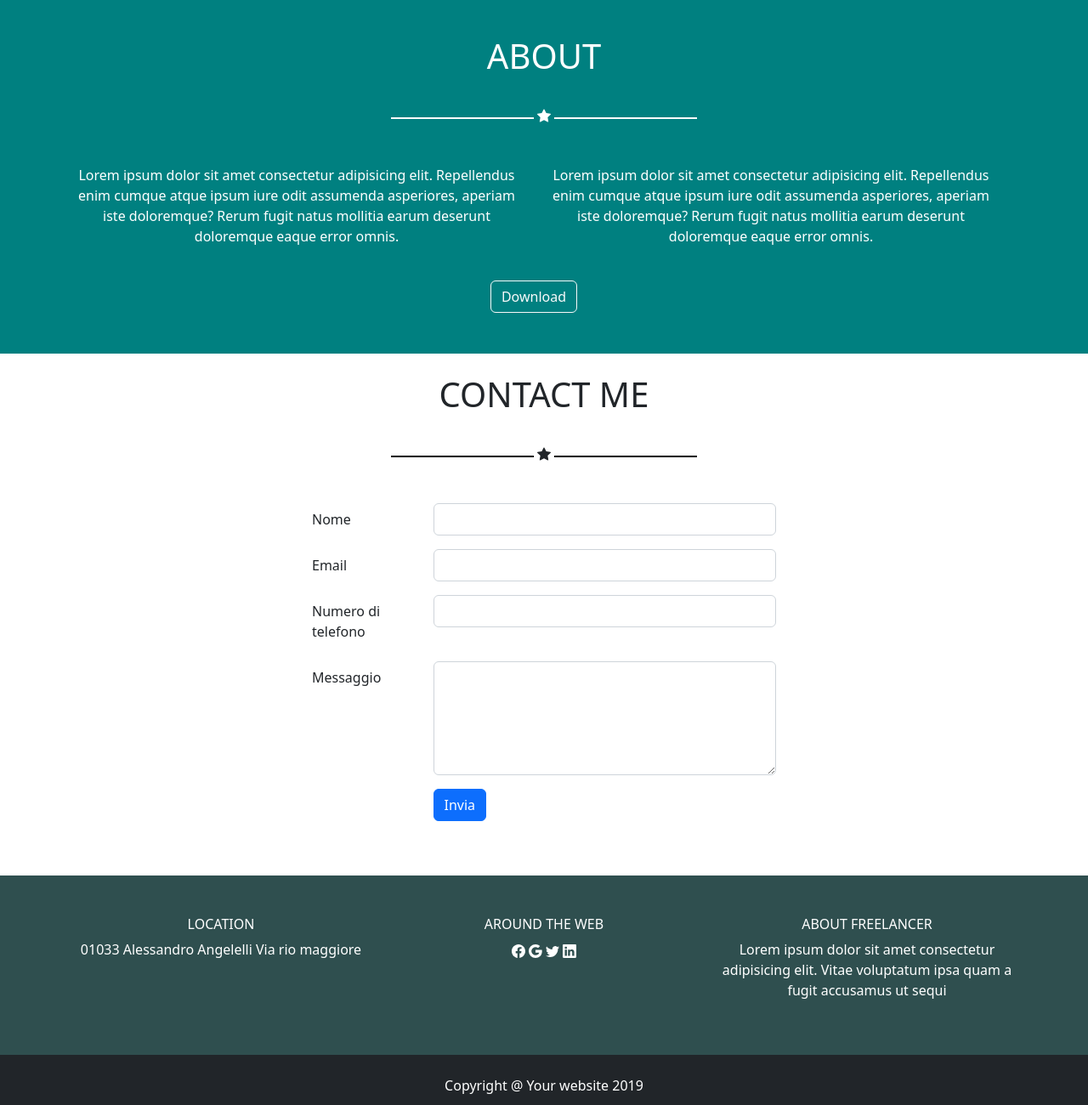
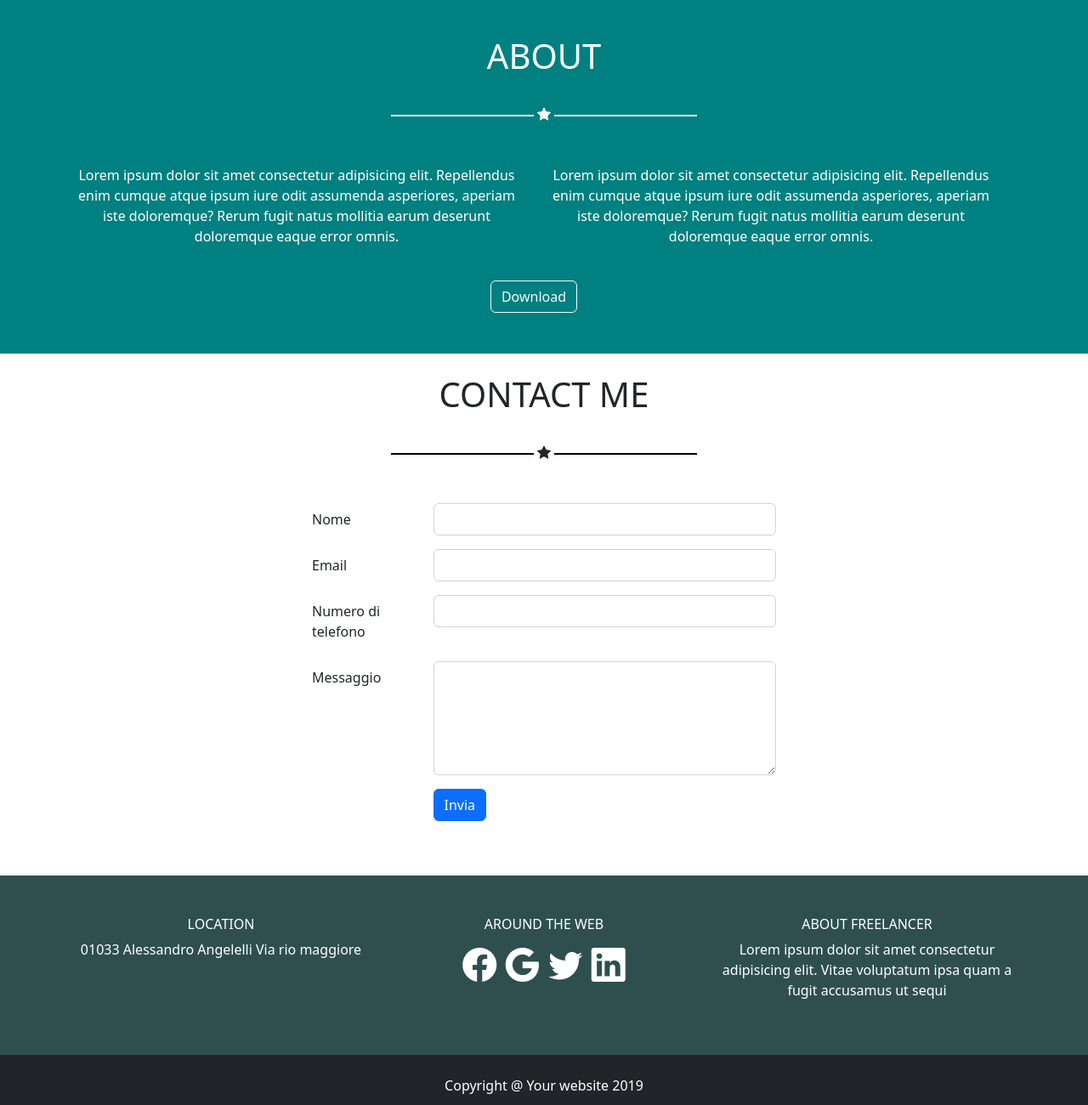
Before and after one commit to Alessandroang/html-css-bootstrap-freelancer, a plain HTML site: page index.html in a window 1280 px wide. Shown: the part 1380-2680 px from the top of the page at 85% size. Drawn offline with nearby package versions, Linux system fonts and the light colour scheme.

Commit message:
Add icons, delete svg

```diff
--- a/index.html
+++ b/index.html
@@ -9,6 +9,10 @@
       rel="stylesheet"
       integrity="sha384-rbsA2VBKQhggwzxH7pPCaAqO46MgnOM80zW1RWuH61DGLwZJEdK2Kadq2F9CUG65"
       crossorigin="anonymous"
+    />
+    <link
+      rel="stylesheet"
+      href="https://cdn.jsdelivr.net/npm/bootstrap-icons@1.10.5/font/bootstrap-icons.css"
     />
 
     <title>Start Bootstrap</title>
@@ -70,18 +74,7 @@
               </div>
               <div class="col-12">
                 <div class="white-line"></div>
-                <svg
-                  xmlns="http://www.w3.org/2000/svg"
-                  width="16"
-                  height="16"
-                  fill="currentColor"
-                  class="bi bi-star-fill"
-                  viewBox="0 0 16 16"
-                >
-                  <path
-                    d="M3.612 15.443c-.386.198-.824-.149-.746-.592l.83-4.73L.173 6.765c-.329-.314-.158-.888.283-.95l4.898-.696L7.538.792c.197-.39.73-.39.927 0l2.184 4.327 4.898.696c.441.062.612.636.282.95l-3.522 3.356.83 4.73c.078.443-.36.79-.746.592L8 13.187l-4.389 2.256z"
-                  />
-                </svg>
+                <i class="bi bi-star-fill"></i>
                 <div class="white-line"></div>
               </div>
               <p class="col-12 py-4">
@@ -101,18 +94,7 @@
             </div>
             <div class="col-12 py-4">
               <div class="black-line"></div>
-              <svg
-                xmlns="http://www.w3.org/2000/svg"
-                width="16"
-                height="16"
-                fill="currentColor"
-                class="bi bi-star-fill"
-                viewBox="0 0 16 16"
-              >
-                <path
-                  d="M3.612 15.443c-.386.198-.824-.149-.746-.592l.83-4.73L.173 6.765c-.329-.314-.158-.888.283-.95l4.898-.696L7.538.792c.197-.39.73-.39.927 0l2.184 4.327 4.898.696c.441.062.612.636.282.95l-3.522 3.356.83 4.73c.078.443-.36.79-.746.592L8 13.187l-4.389 2.256z"
-                />
-              </svg>
+              <i class="bi bi-star-fill"></i>
               <div class="black-line"></div>
             </div>
           </div>
@@ -171,18 +153,7 @@
             </div>
             <div class="col-12 py-4">
               <div class="white-line"></div>
-              <svg
-                xmlns="http://www.w3.org/2000/svg"
-                width="16"
-                height="16"
-                fill="currentColor"
-                class="bi bi-star-fill"
-                viewBox="0 0 16 16"
-              >
-                <path
-                  d="M3.612 15.443c-.386.198-.824-.149-.746-.592l.83-4.73L.173 6.765c-.329-.314-.158-.888.283-.95l4.898-.696L7.538.792c.197-.39.73-.39.927 0l2.184 4.327 4.898.696c.441.062.612.636.282.95l-3.522 3.356.83 4.73c.078.443-.36.79-.746.592L8 13.187l-4.389 2.256z"
-                />
-              </svg>
+              <i class="bi bi-star-fill"></i>
               <div class="white-line"></div>
             </div>
 
@@ -223,18 +194,7 @@
             </div>
             <div class="col-12 py-4">
               <div class="black-line"></div>
-              <svg
-                xmlns="http://www.w3.org/2000/svg"
-                width="16"
-                height="16"
-                fill="currentColor"
-                class="bi bi-star-fill"
-                viewBox="0 0 16 16"
-              >
-                <path
-                  d="M3.612 15.443c-.386.198-.824-.149-.746-.592l.83-4.73L.173 6.765c-.329-.314-.158-.888.283-.95l4.898-.696L7.538.792c.197-.39.73-.39.927 0l2.184 4.327 4.898.696c.441.062.612.636.282.95l-3.522 3.356.83 4.73c.078.443-.36.79-.746.592L8 13.187l-4.389 2.256z"
-                />
-              </svg>
+              <i class="bi bi-star-fill"></i>
               <div class="black-line"></div>
             </div>
             <div class="col-12 py-4">
@@ -328,54 +288,12 @@
           </div>
           <div class="col-12 col-md-4 py-4">
             <h6>AROUND THE WEB</h6>
-            <svg
-              xmlns="http://www.w3.org/2000/svg"
-              width="16"
-              height="16"
-              fill="currentColor"
-              class="bi bi-facebook"
-              viewBox="0 0 16 16"
-            >
-              <path
-                d="M16 8.049c0-4.446-3.582-8.05-8-8.05C3.58 0-.002 3.603-.002 8.05c0 4.017 2.926 7.347 6.75 7.951v-5.625h-2.03V8.05H6.75V6.275c0-2.017 1.195-3.131 3.022-3.131.876 0 1.791.157 1.791.157v1.98h-1.009c-.993 0-1.303.621-1.303 1.258v1.51h2.218l-.354 2.326H9.25V16c3.824-.604 6.75-3.934 6.75-7.951z"
-              />
-            </svg>
-            <svg
-              xmlns="http://www.w3.org/2000/svg"
-              width="16"
-              height="16"
-              fill="currentColor"
-              class="bi bi-google"
-              viewBox="0 0 16 16"
-            >
-              <path
-                d="M15.545 6.558a9.42 9.42 0 0 1 .139 1.626c0 2.434-.87 4.492-2.384 5.885h.002C11.978 15.292 10.158 16 8 16A8 8 0 1 1 8 0a7.689 7.689 0 0 1 5.352 2.082l-2.284 2.284A4.347 4.347 0 0 0 8 3.166c-2.087 0-3.86 1.408-4.492 3.304a4.792 4.792 0 0 0 0 3.063h.003c.635 1.893 2.405 3.301 4.492 3.301 1.078 0 2.004-.276 2.722-.764h-.003a3.702 3.702 0 0 0 1.599-2.431H8v-3.08h7.545z"
-              />
-            </svg>
-            <svg
-              xmlns="http://www.w3.org/2000/svg"
-              width="16"
-              height="16"
-              fill="currentColor"
-              class="bi bi-twitter"
-              viewBox="0 0 16 16"
-            >
-              <path
-                d="M5.026 15c6.038 0 9.341-5.003 9.341-9.334 0-.14 0-.282-.006-.422A6.685 6.685 0 0 0 16 3.542a6.658 6.658 0 0 1-1.889.518 3.301 3.301 0 0 0 1.447-1.817 6.533 6.533 0 0 1-2.087.793A3.286 3.286 0 0 0 7.875 6.03a9.325 9.325 0 0 1-6.767-3.429 3.289 3.289 0 0 0 1.018 4.382A3.323 3.323 0 0 1 .64 6.575v.045a3.288 3.288 0 0 0 2.632 3.218 3.203 3.203 0 0 1-.865.115 3.23 3.23 0 0 1-.614-.057 3.283 3.283 0 0 0 3.067 2.277A6.588 6.588 0 0 1 .78 13.58a6.32 6.32 0 0 1-.78-.045A9.344 9.344 0 0 0 5.026 15z"
-              />
-            </svg>
-            <svg
-              xmlns="http://www.w3.org/2000/svg"
-              width="16"
-              height="16"
-              fill="currentColor"
-              class="bi bi-linkedin"
-              viewBox="0 0 16 16"
-            >
-              <path
-                d="M0 1.146C0 .513.526 0 1.175 0h13.65C15.474 0 16 .513 16 1.146v13.708c0 .633-.526 1.146-1.175 1.146H1.175C.526 16 0 15.487 0 14.854V1.146zm4.943 12.248V6.169H2.542v7.225h2.401zm-1.2-8.212c.837 0 1.358-.554 1.358-1.248-.015-.709-.52-1.248-1.342-1.248-.822 0-1.359.54-1.359 1.248 0 .694.521 1.248 1.327 1.248h.016zm4.908 8.212V9.359c0-.216.016-.432.08-.586.173-.431.568-.878 1.232-.878.869 0 1.216.662 1.216 1.634v3.865h2.401V9.25c0-2.22-1.184-3.252-2.764-3.252-1.274 0-1.845.7-2.165 1.193v.025h-.016a5.54 5.54 0 0 1 .016-.025V6.169h-2.4c.03.678 0 7.225 0 7.225h2.4z"
-              />
-            </svg>
+            <div class="social-icons fs-1">
+              <i class="bi bi-facebook"></i>
+              <i class="bi bi-google"></i>
+              <i class="bi bi-twitter"></i>
+              <i class="bi bi-linkedin"></i>
+            </div>
           </div>
           <div class="col-12 col-md-4 py-4">
             <h6>ABOUT FREELANCER</h6>
--- a/style.css
+++ b/style.css
@@ -44,10 +44,12 @@
   border: 1px solid white;
   width: 15%;
   display: inline-block;
+  vertical-align: middle;
 }
 
 .black-line {
   border: 1px solid black;
   width: 15%;
   display: inline-block;
+  vertical-align: middle;
 }
```
